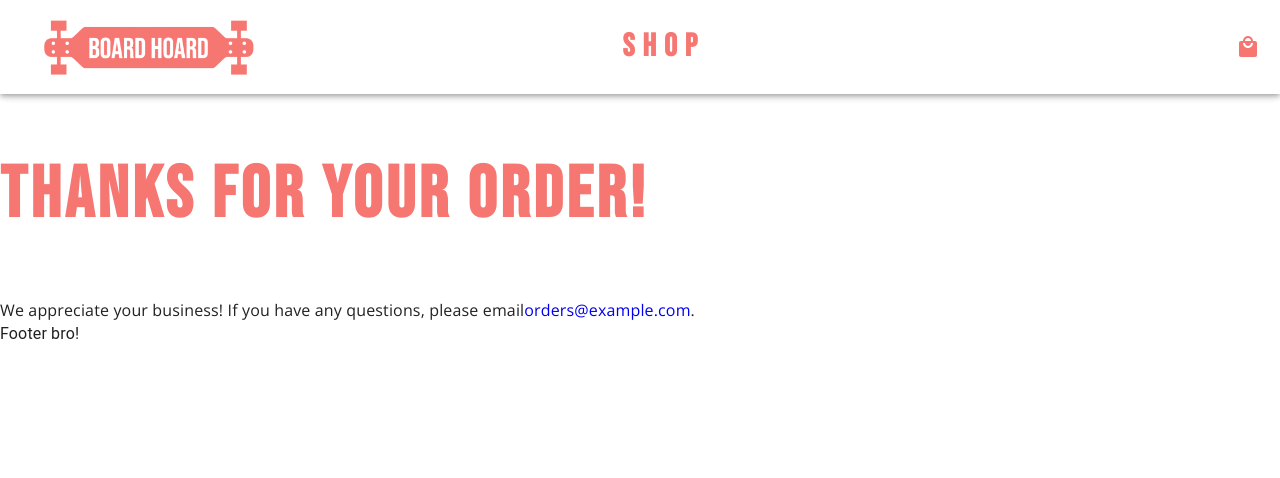
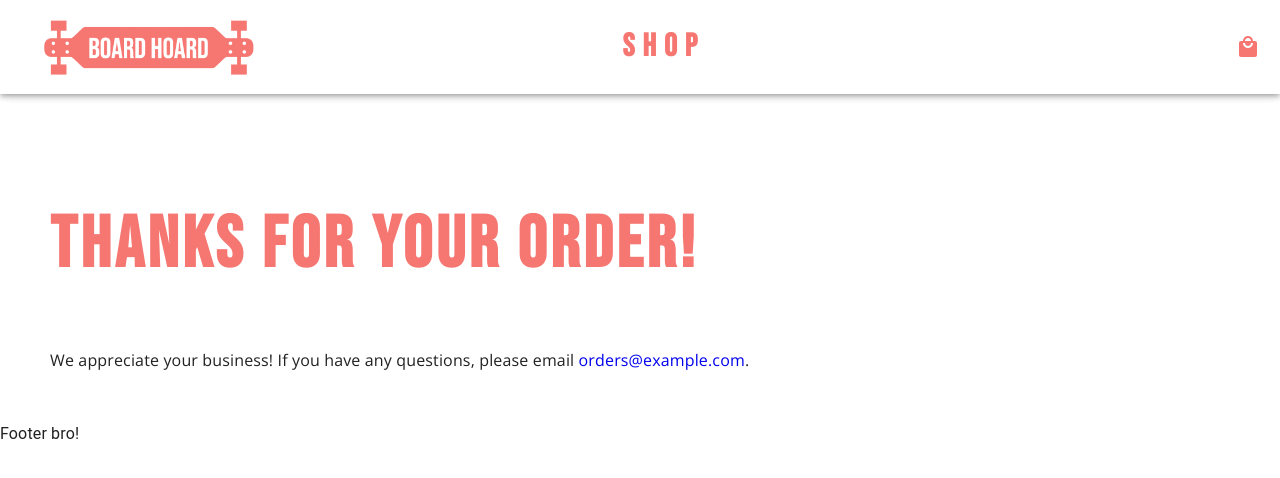
Before and after one commit to sdrew712/board-hoard, a React (Create React App) app in the folder client/: page /success in a window 1280 px wide. Shown: the top 478 px of the page. Built offline with nearby package versions, Linux system fonts and the light colour scheme.

Commit message:
add success page css

```diff
--- a/client/src/components/Cart/Success.jsx
+++ b/client/src/components/Cart/Success.jsx
@@ -2,11 +2,11 @@ import React from "react";
 
 const Success = () => {
   return (
-    <div>
+    <div id="success-page">
       <h1>Thanks for your order!</h1>
       <p>
         We appreciate your business! If you have any questions, please email
-        <a href="mailto:orders@example.com">orders@example.com</a>.
+        <a href="mailto:orders@example.com"> orders@example.com</a>.
       </p>
     </div>
   );
--- a/client/src/components/Cart/index.scss
+++ b/client/src/components/Cart/index.scss
@@ -17,3 +17,7 @@
 .item-name {
   font-size: 1.2rem;
 }
+
+#success-page {
+  padding: 50px;
+}
```
